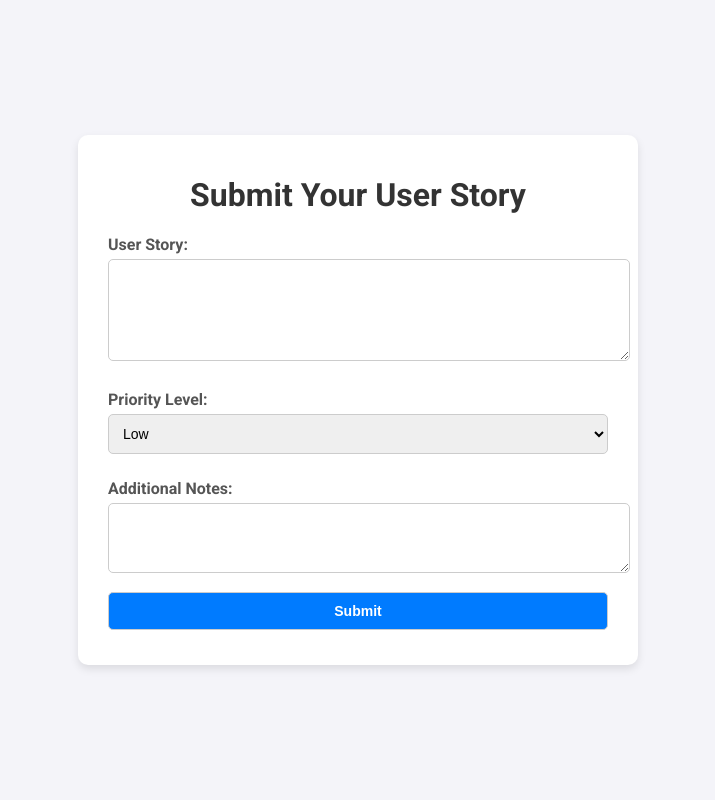
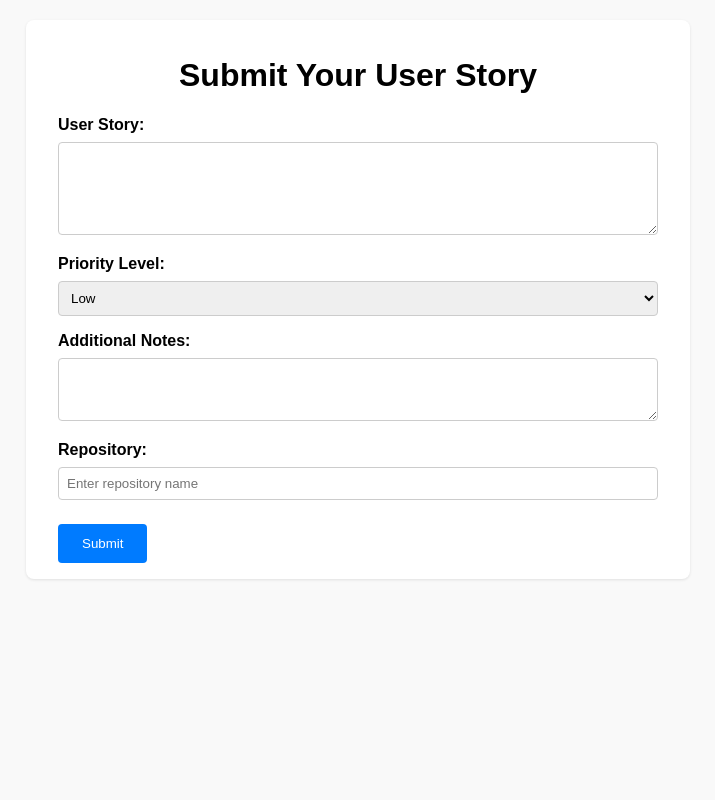
Before and after one commit to jensmollelsborg/CodeFactory, a Flask app: page / in a window 1280 px wide. Shown: the whole page, without its empty margins (282-997 px from the left). Run offline with Flask 3, Linux system fonts and the light colour scheme.

Commit message:
Code generation

```diff
--- a/app.py
+++ b/app.py
@@ -3,7 +3,7 @@ from dotenv import load_dotenv
 from flask import Flask, request, jsonify, render_template
 
 from db import init_db, save_to_db, fetch_all_stories, fetch_story_by_id, update_story, delete_story
-from module2 import generate_code_for_user_story  # <--- Import your function
+from code_gen_lib import generate_code_for_user_story, clean_code_block  # <--- Import your function
 
 # Load environment variables from .env
 load_dotenv()
@@ -24,6 +24,7 @@ def submit_user_story():
     user_story = request.form['userStory']
     priority = request.form['priority']
     notes = request.form.get('notes', '')
+    repository_name = request.form['repository']  # New field
 
     # Combine user input into a prompt or direct string
     # (module2.generate_code_for_user_story can handle just the story, or the full details)
@@ -31,16 +32,26 @@ def submit_user_story():
 
     # 1. Generate code using Module 2
     generated_code = generate_code_for_user_story(prompt)
+    cleaned_code = clean_code_block(generated_code)
 
-    # 2. Save data to the database
-    #    Here we store the 'generated_code' in place of the "actionable_items" column
+    # Step 2: Save the code in the specified repository directory
+    repo_dir = os.path.join("repos", repository_name)
+    os.makedirs(repo_dir, exist_ok=True)  # Create directory if not exists
+    file_path = os.path.join(repo_dir, "generated_code.py")
+
+    with open(file_path, "w", encoding="utf-8") as file:
+        file.write(cleaned_code)
+
+    # Step 3: Save data to the database (storing the generated code or path)
+    # In this example, we store 'generated_code' in place of "actionable_items" column
     save_to_db(user_story, priority, notes, generated_code)
 
-    # 3. Return JSON response
     return jsonify({
         "user_story": user_story,
         "priority": priority,
         "notes": notes,
+        "repository": repository_name,
+        "stored_file": file_path,
         "generated_code": generated_code
     })
 
--- a/templates/index.html
+++ b/templates/index.html
@@ -4,87 +4,51 @@
     <meta charset="UTF-8">
     <meta name="viewport" content="width=device-width, initial-scale=1.0">
     <title>User Story Submission</title>
-    <!-- Google Fonts -->
-    <link href="https://fonts.googleapis.com/css2?family=Roboto:wght@400;700&display=swap" rel="stylesheet">
     <style>
-        /* Global Styles */
+        /* Basic styling for clarity */
         body {
-            font-family: 'Roboto', sans-serif;
-            background-color: #f4f4f9;
+            font-family: Arial, sans-serif;
+            background-color: #f9f9f9;
             margin: 0;
-            padding: 0;
-            display: flex;
-            justify-content: center;
-            align-items: center;
-            height: 100vh;
+            padding: 20px;
         }
-
+        .form-container {
+            max-width: 600px;
+            margin: auto;
+            background: #fff;
+            padding: 1rem 2rem;
+            border-radius: 8px;
+            box-shadow: 0 1px 3px rgba(0,0,0,0.1);
+        }
+        label {
+            display: block;
+            margin-top: 1rem;
+            font-weight: bold;
+        }
+        input[type="text"],
+        textarea,
+        select {
+            width: 100%;
+            padding: 8px;
+            margin-top: 0.5rem;
+            box-sizing: border-box;
+            border-radius: 4px;
+            border: 1px solid #ccc;
+        }
+        button {
+            margin-top: 1.5rem;
+            background-color: #007bff;
+            color: #fff;
+            padding: 0.75rem 1.5rem;
+            border: none;
+            border-radius: 4px;
+            cursor: pointer;
+        }
+        button:hover {
+            background-color: #0056b3;
+        }
         h1 {
             text-align: center;
-            color: #333;
-            font-weight: 700;
-        }
-
-        /* Form Container */
-        .form-container {
-            background-color: #ffffff;
-            padding: 20px 30px;
-            border-radius: 10px;
-            box-shadow: 0 4px 8px rgba(0, 0, 0, 0.1);
-            max-width: 500px;
-            width: 100%;
-        }
-
-        /* Form Elements */
-        label {
-            display: block;
-            margin: 10px 0 5px;
-            font-weight: bold;
-            color: #555;
-        }
-
-        textarea, select, button {
-            width: 100%;
-            padding: 10px;
-            margin-bottom: 15px;
-            border: 1px solid #ccc;
-            border-radius: 5px;
-            font-size: 14px;
-            transition: border-color 0.3s ease, background-color 0.3s ease;
-        }
-
-        textarea:focus, select:focus {
-            outline: none;
-            border-color: #007bff;
-        }
-
-        button {
-            background-color: #007bff;
-            color: white;
-            font-weight: bold;
-            cursor: pointer;
-            transition: background-color 0.3s ease, transform 0.2s ease;
-        }
-
-        button:hover {
-            background-color: #0056b3;
-            transform: scale(1.02);
-        }
-
-        button:disabled {
-            background-color: #cccccc;
-            cursor: not-allowed;
-        }
-
-        /* Responsive Design */
-        @media (max-width: 600px) {
-            .form-container {
-                padding: 15px 20px;
-            }
-
-            textarea, select, button {
-                font-size: 12px;
-            }
         }
     </style>
 </head>
@@ -105,6 +69,10 @@
             <label for="notes">Additional Notes:</label>
             <textarea id="notes" name="notes" rows="3"></textarea>
 
+            <!-- New Repository field -->
+            <label for="repository">Repository:</label>
+            <input id="repository" name="repository" type="text" placeholder="Enter repository name" required />
+
             <button type="submit">Submit</button>
         </form>
     </div>
```
Also changed, not shown: code_gen_lib.py (renamed from module2.py, +20 -0 lines), 1 other file.
